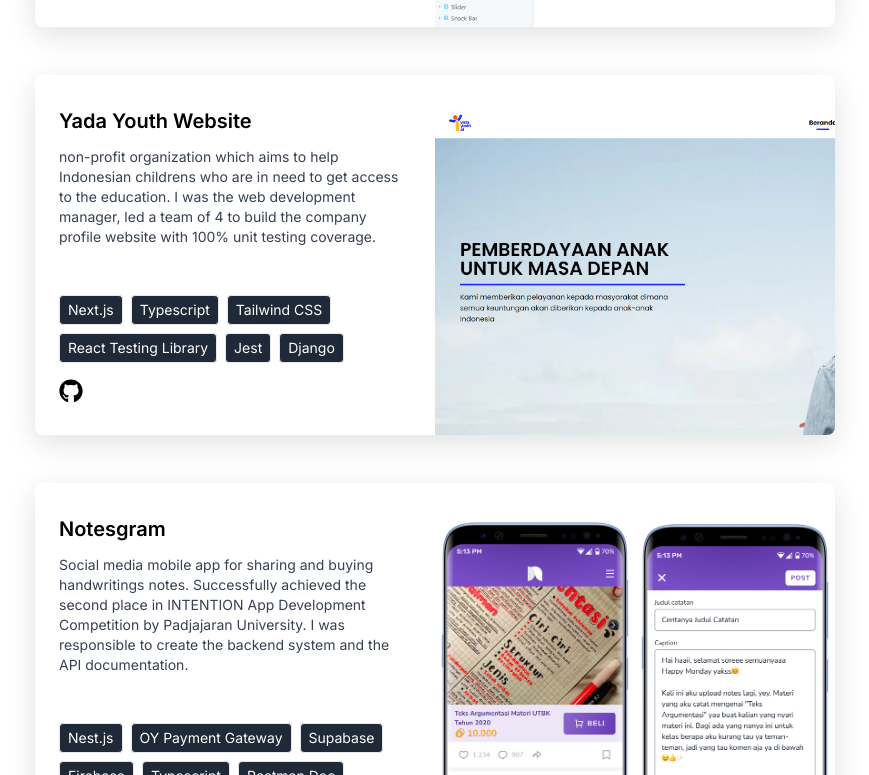
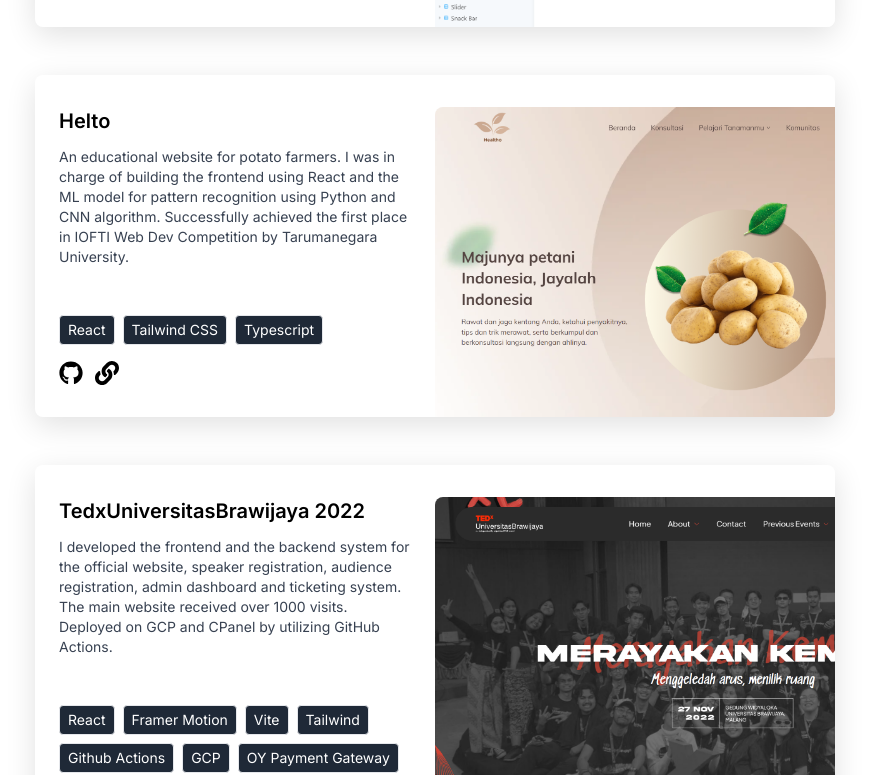
Before and after one commit to alfonsus20/personal-web, a Next.js app: page / in a window 1280 px wide. Shown: the part 3545-4320 px from the top of the page, without its empty margins (205-1074 px from the left). Built offline with nearby package versions, Linux system fonts and the light colour scheme.

Commit message:
add projects

```diff
--- a/src/data/projects.ts
+++ b/src/data/projects.ts
@@ -5,6 +5,8 @@ import BCCDesignSystem from "@/assets/images/projects/bcc-design-system.png";
 import YadaYouth from "@/assets/images/projects/yadayouth.png";
 import TwiceButNice from "@/assets/images/projects/twice-but-nice.png";
 import Notesgram from "@/assets/images/projects/notesgram.png";
+import Tedx from '@/assets/images/projects/tedx.png';
+import Helto from '@/assets/images/projects/helto.png';
 
 export interface ProjectData {
   name: string;
@@ -41,8 +43,29 @@ const projectList: ProjectData[] = [
     image: BCCDesignSystem,
   },
   {
+    name: 'Helto',
+    hostingLink: 'https://helto.vercel.app',
+    githubLink: 'https://github.com/alfonsus20/helto-frontend',
+    technologies: ['React', 'Tailwind CSS', 'Typescript'],
+    desc: `An educational website for potato farmers.
+    I was in charge of building the frontend using React and the ML model for pattern recognition using Python and CNN algorithm.
+    Successfully achieved the first place in IOFTI Web Dev Competition by Tarumanegara University.`,
+    image: Helto
+  },
+  {
+    name: 'TedxUniversitasBrawijaya 2022',
+    githubLink: 'https://github.com/alfonsus20/tedxub-2022',
+    desc: `I developed the frontend and the backend system for the official website,
+    speaker registration, audience registration, admin dashboard and ticketing system.
+    The main website received over 1000 visits. Deployed on GCP and CPanel by utilizing GitHub Actions.`,
+    technologies: ['React', 'Framer Motion', 'Vite', 'Tailwind', 'Github Actions', 'GCP', 'OY Payment Gateway'],
+    image: Tedx,
+    hostingLink: 'https://tedxub-2022.vercel.app'
+  },
+  {
     name: "Yada Youth Website",
-    desc: " non-profit organization which aims to help Indonesian childrens who are in need to get access to the education. I was the web development manager, led a team of 4 to build the company profile website with 100% unit testing coverage.",
+    desc: `A non-profit organization which aims to help Indonesian childrens who are in need to get access to the education.
+    I was the web development manager, led a team of 4 to build the company profile website with 100% unit testing coverage.`,
     githubLink: "https://github.com/alfonsus20/yadayouth-nextjs-v2",
     technologies: [
       "Next.js",
@@ -56,7 +79,9 @@ const projectList: ProjectData[] = [
   },
   {
     name: "Notesgram",
-    desc: "Social media mobile app for sharing and buying handwritings notes. Successfully achieved the second place in INTENTION App Development Competition by Padjajaran University. I was responsible to create the backend system and the API documentation.",
+    desc: `Social media mobile app for sharing and buying handwritings notes.
+    Successfully achieved the second place in INTENTION App Development Competition by Padjajaran University.
+    I was responsible to create the backend system and the API documentation.`,
     githubLink: "https://github.com/alfonsus20/notesgram-backend",
     technologies: [
       "Nest.js",
@@ -70,7 +95,10 @@ const projectList: ProjectData[] = [
   },
   {
     name: "Twice But Nice",
-    desc: "An e-commerce site for selling thrifted products, consists of the customer facing and admin panel sides. All the end-to-end processes are covered, starting from viewing products, add to cart and favorites, checkout, payment (using Midtrans) and email billing.",
+    desc: `An e-commerce site for selling thrifted products,
+    consists of the customer facing and admin panel sides.
+    All the end-to-end processes are covered, starting from viewing products, add to cart and favorites,
+    checkout, payment (using Midtrans) and email billing.`,
     githubLink: "https://github.com/alfonsus20/twice-but-nice",
     technologies: [
       "Laravel",
@@ -83,6 +111,7 @@ const projectList: ProjectData[] = [
     ],
     image: TwiceButNice,
   },
+
 ];
 
 export default projectList;
--- a/src/data/skills.ts
+++ b/src/data/skills.ts
@@ -1,7 +1,7 @@
 const skillSet = [
   {
     title: "Programming Language",
-    skills: ["Javascript", "Typescript", "Java"],
+    skills: ["Javascript", "Typescript", "Java", "PHP"],
   },
   {
     title: "Frontend",
@@ -32,6 +32,7 @@ const skillSet = [
       "Nest.js",
       "SQL",
       "Google Cloud Platform",
+      "Laravel"
     ],
   },
   {
```
Also changed, not shown: src/data/experience.tsx (+0 -29 lines), src/assets/images/projects/helto.png (added), src/assets/images/projects/tedx.png (added).
